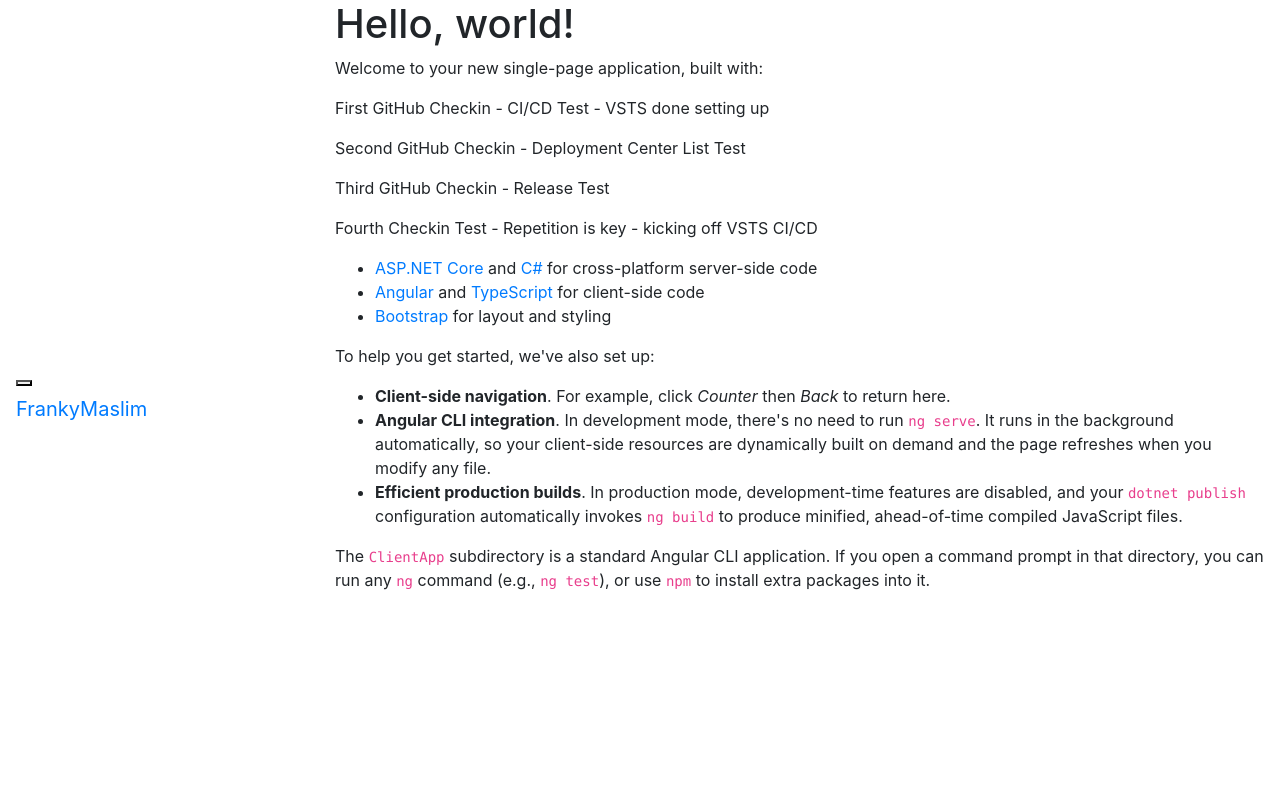
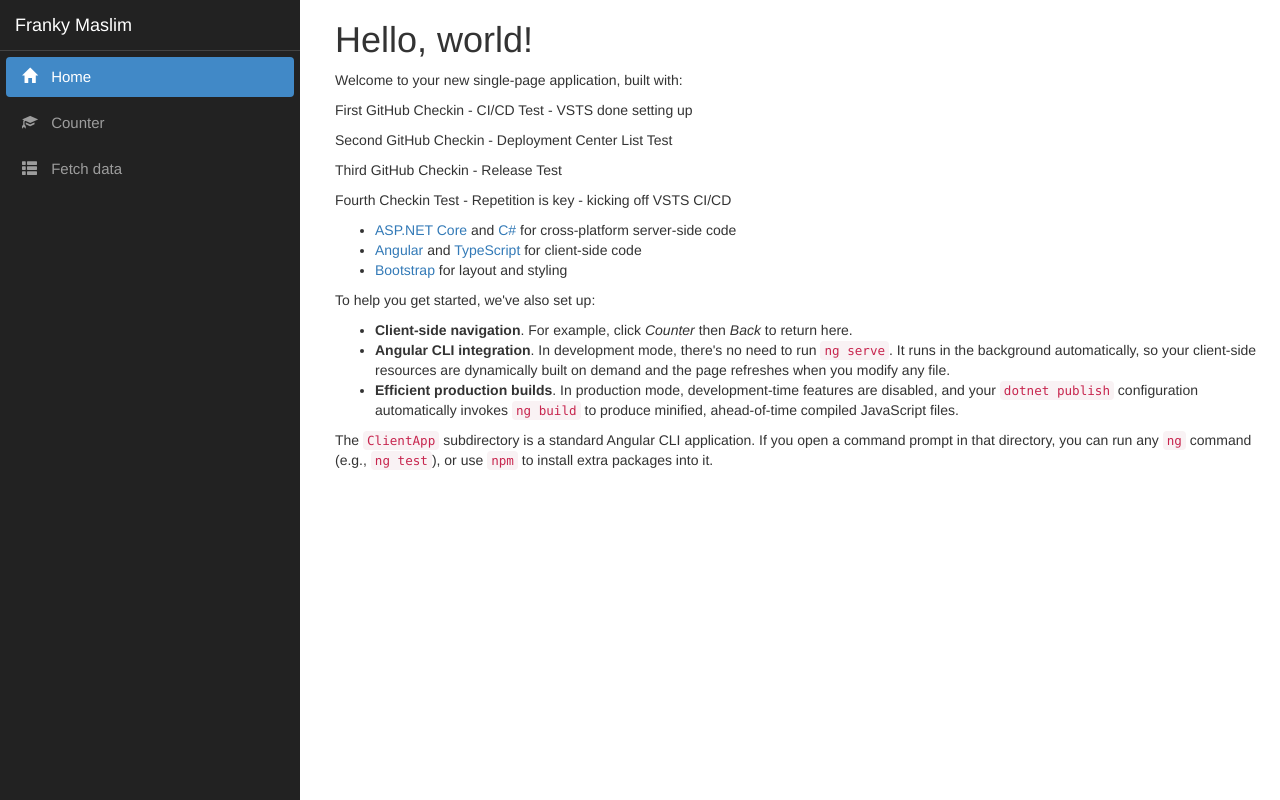
Before and after one commit to fmaslim/FrankyMaslim_Angular, an Angular app in the folder FrankyMaslim/ClientApp/: page / in a window 1280 px wide. Built offline with nearby package versions, Linux system fonts and the light colour scheme.

Commit message:
Rolled back Bootstrap to 3.3.7. Updated page title and navigation title

```diff
--- a/FrankyMaslim/ClientApp/package.json
+++ b/FrankyMaslim/ClientApp/package.json
@@ -25,7 +25,7 @@
     "@angular/router": "^5.2.0",
     "@nguniversal/module-map-ngfactory-loader": "^5.0.0-beta.5",
     "aspnet-prerendering": "^3.0.1",
-    "bootstrap": "4.0.0",
+    "bootstrap": "^3.3.7",
     "core-js": "^2.4.1",
     "rxjs": "^5.5.6",
     "zone.js": "^0.8.19"
--- a/FrankyMaslim/ClientApp/src/app/nav-menu/nav-menu.component.html
+++ b/FrankyMaslim/ClientApp/src/app/nav-menu/nav-menu.component.html
@@ -7,7 +7,7 @@
                 <span class='icon-bar'></span>
                 <span class='icon-bar'></span>
             </button>
-            <a class='navbar-brand' [routerLink]='["/"]'>FrankyMaslim</a>
+            <a class='navbar-brand' [routerLink]='["/"]'>Franky Maslim</a>
         </div>
         <div class='clearfix'></div>
         <div class='navbar-collapse collapse' [ngClass]='{ "in": isExpanded }'>
--- a/FrankyMaslim/ClientApp/src/index.html
+++ b/FrankyMaslim/ClientApp/src/index.html
@@ -2,7 +2,7 @@
 <html lang="en">
 <head>
   <meta charset="utf-8">
-  <title>FrankyMaslim</title>
+  <title>Franky Maslim</title>
   <base href="/">
 
   <meta name="viewport" content="width=device-width, initial-scale=1">
```
Also changed, not shown: 1 other file (tests, documents, lock files or other folders).
